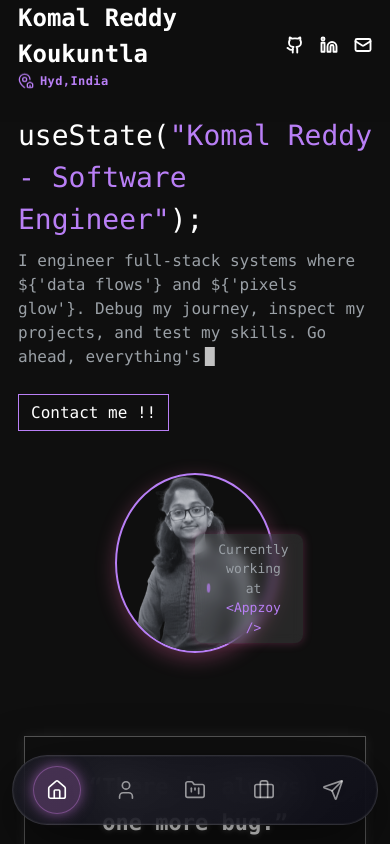
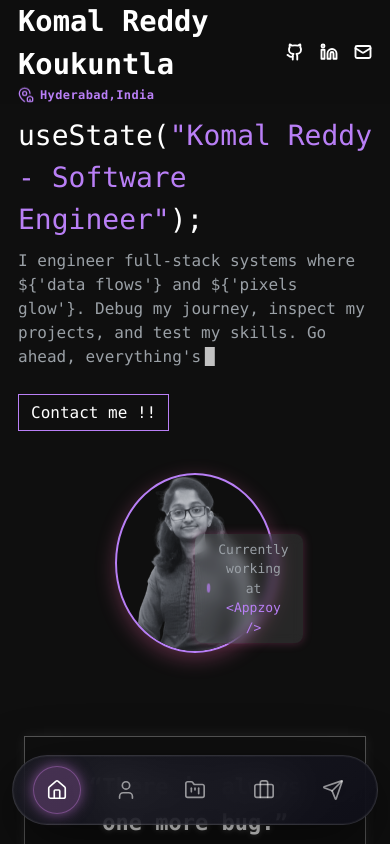
Before and after one commit to komalreddy3/Portfolio, a React (Create React App) app: page / in a window 390 px wide. Shown: the top 844 px of the page. Built offline with nearby package versions, Linux system fonts and the light colour scheme.

Commit message:
fix: header for pixel

```diff
--- a/src/components/Header/Header.css
+++ b/src/components/Header/Header.css
@@ -20,6 +20,11 @@
   font-weight: 600;
   color: #fff;
   text-decoration: none;
+
+   display: inline-block;   /* allows wrapping */
+    max-width: 100%;         /* stays within container */
+    white-space: normal;     /* allows wrapping */
+    word-break: break-word;  /* breaks long words if needed */
 }
 
 /* ==== Navigation ==== */
@@ -216,6 +221,10 @@
     .header-root{
       padding:0;
       /* padding-top:2rem; */
-      padding-bottom: 2rem;
+      /* padding-bottom: 2rem; */
+
+    }
+     .header-brand {
+        font-size: 1.8rem;
     }
 }
--- a/src/components/Header/Header.js
+++ b/src/components/Header/Header.js
@@ -42,7 +42,7 @@ const Header = () => {
                     <div className="header-location">
                         <MapPinHouseIcon className="location-icon" size={16} />
                         <span className="location-text desktop-only">Hyderabad, India</span>
-                        <span className="location-text mobile-only">Hyd,India</span>
+                        <span className="location-text mobile-only">Hyderabad,India</span>
                     </div>
                 </div>
 
```
